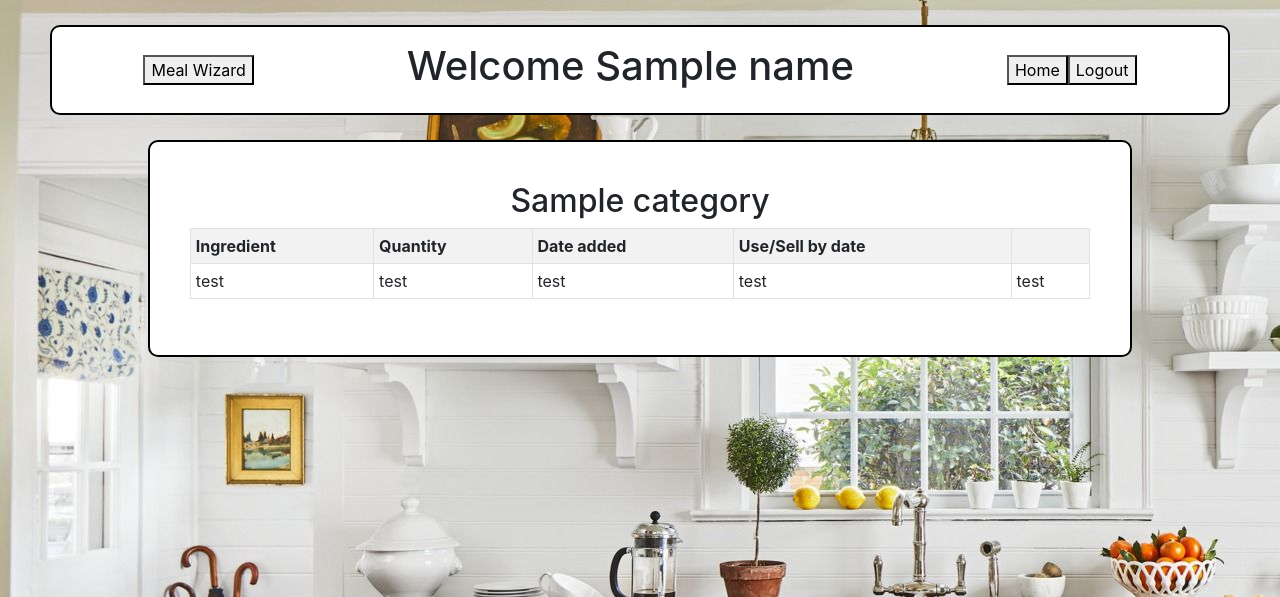
After one commit to simonvantulder/UseMyLeftovers, a Django app: template main_app/templates/view_all.html in a window 1280 px wide. The commit adds this page. Shown: the top 597 px of the page. Run offline with Django 3.2, Linux system fonts and the light colour scheme; the template is opened without the code that fills it: most values are stand-ins (such as "Sample title", 1, 10 or a date in 2020); some libraries are stand-ins or nearby versions.

Commit message:
More styling

```diff
--- a/main_app/static/css/style .css
+++ b/main_app/static/css/style .css
@@ -16,7 +16,6 @@ header {
 body {
     margin: 25px;
     background-image: url(/Users/matthewpaxton/Desktop/Python/django/django_project/dinner_planner/main_app/static/img/kitchen.jpeg);
-
 }
 
 body h1 {
@@ -79,6 +78,22 @@ select:required:invalid {
     color: green
 }
 
-.find {
+
+.tableArea {
+    border: solid 2px black;
+    border-radius: 10px;
+    background-color: white;
+    padding: 40px;
+    width: 80%;
+    display: block;
+    margin-left: auto;
+    margin-right: auto;
+}
+
+table {
+    width: 90%;
+}
+
+.centered {
     text-align: center;
 }
--- a/main_app/templates/add_ingredient.html
+++ b/main_app/templates/add_ingredient.html
@@ -6,7 +6,7 @@
     <meta name="viewport" content="width=device-width, initial-scale=1.0">
     <link rel="stylesheet" href="https://maxcdn.bootstrapcdn.com/bootstrap/4.0.0/css/bootstrap.min.css" integrity="sha384-Gn5384xqQ1aoWXA+058RXPxPg6fy4IWvTNh0E263XmFcJlSAwiGgFAW/dAiS6JXm" crossorigin="anonymous">
     <link rel="stylesheet" href="/Users/matthewpaxton/Desktop/Python/django/django_project/dinner_planner/main_app/static/css/style .css">
-    <title>Kitchen</title>    <title>Document</title>
+    <title>Add Ingredient</title>
 </head>
 <header>
     <button>Meal Wizard</button>
--- /dev/null
+++ b/main_app/templates/view_all.html
@@ -0,0 +1,48 @@
+<!DOCTYPE html>
+<html lang="en">
+<head>
+    <meta charset="UTF-8">
+    <meta http-equiv="X-UA-Compatible" content="IE=edge">
+    <meta name="viewport" content="width=device-width, initial-scale=1.0">
+    <link rel="stylesheet" href="https://maxcdn.bootstrapcdn.com/bootstrap/4.0.0/css/bootstrap.min.css" integrity="sha384-Gn5384xqQ1aoWXA+058RXPxPg6fy4IWvTNh0E263XmFcJlSAwiGgFAW/dAiS6JXm" crossorigin="anonymous">
+    <link rel="stylesheet" href="/Users/matthewpaxton/Desktop/Python/django/django_project/dinner_planner/main_app/static/css/style .css">
+    <title>Ingredients</title>
+</head>
+<body>
+    <header>
+        <button>Meal Wizard</button>
+        <h1>Welcome {{ name }}</h1>
+        <span><button>Home</button><button>Logout</button></span>
+    </header>
+
+    <main class="tableArea">
+        <h2 class="centered">{{ Category }}</h2>
+        <div class="table">
+            <table class="table table-striped table table-bordered table-sm ">
+                <tr>
+                    <th>Ingredient</th>
+                    <th>Quantity</th>
+                    <th>Date added</th>
+                    <th>Use/Sell by date</th>
+                    <th></th>
+                </tr>
+
+                <tr>
+                    <td>test</td>
+                    <td>test</td>
+                    <td>test</td>
+                    <td>test</td>
+                    <td>test</td>
+                </tr>
+
+
+            </table>
+        </div>
+    </main>
+
+
+
+
+
+</body>
+</html>
```
Also changed, not shown: main_app/templates/test_form.html (+12 -11 lines).
